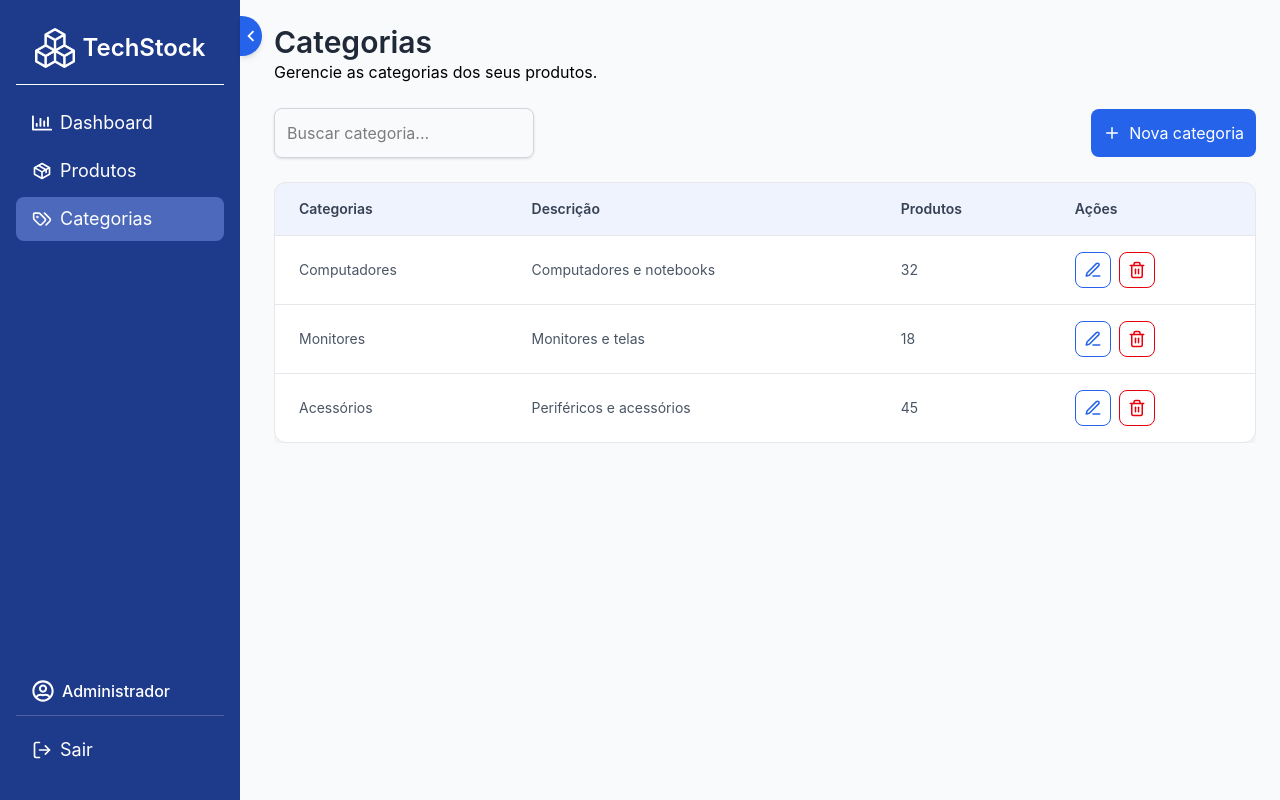
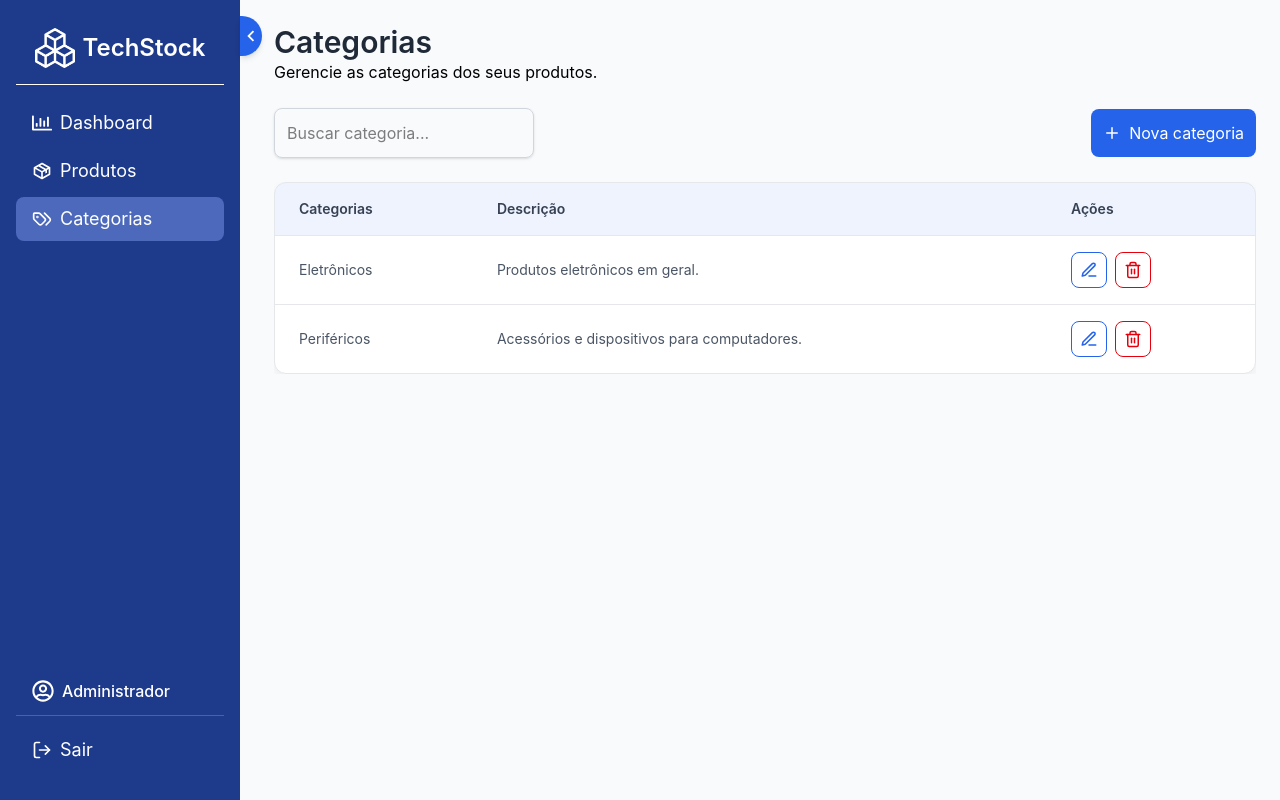
Before and after one commit to Angellica06/techstock, a React (Vite) app: page /categorias in a window 1280 px wide. Built offline with nearby package versions, Linux system fonts and the light colour scheme; data requests are answered from the project's data file.

Commit message:
feat: implementa listagem de categorias

```diff
--- a/db.json
+++ b/db.json
@@ -1,10 +1,22 @@
 {
   "users": [
     {
-            "id": 1,
+      "id": "1",
       "name": "Administrador",
       "email": "admin@techstock.com",
       "password": "T3ch@Stock#2026"
     }
+  ],
+  "categorias": [
+    {
+      "id": "1",
+      "nome": "Eletrônicos",
+      "descricao": "Produtos eletrônicos em geral."
+    },
+    {
+      "id": "2",
+      "nome": "Periféricos",
+      "descricao": "Acessórios e dispositivos para computadores."
+    }
   ]
 }
--- a/src/components/table/CategoryColumns.jsx
+++ b/src/components/table/CategoryColumns.jsx
@@ -2,16 +2,12 @@ import { FiEdit3, FiTrash2 } from "react-icons/fi";
 
 export const columns = [
   {
-    accessorKey: "name",
+    accessorKey: "nome",
     header: "Categorias",
   },
   {
-    accessorKey: "description",
+    accessorKey: "descricao",
     header: "Descrição",
-  },
-  {
-    accessorKey: "products",
-    header: "Produtos",
   },
   {
     id: "actions",
--- a/src/components/table/DataTable.jsx
+++ b/src/components/table/DataTable.jsx
@@ -4,7 +4,7 @@ import {
   useReactTable,
 } from "@tanstack/react-table";
 
-function DataTable({ columns, data }) {
+function DataTable({ columns, data, error }) {
   const table = useReactTable({
     data,
     columns,
@@ -49,6 +49,7 @@ function DataTable({ columns, data }) {
           ))}
         </tbody>
       </table>
+      {error && <p className="text-center my-5 text-text-light">{error}</p>}
     </div>
   );
 }
--- a/src/components/ui/Button.jsx
+++ b/src/components/ui/Button.jsx
@@ -1,8 +1,16 @@
-function Button({ children, className = "", onClick }) {
+function Button({
+  children,
+  className = "",
+  onClick,
+  disabled,
+  type = "button",
+}) {
   return (
     <button
+      type={type}
       onClick={onClick}
       className={`bg-primary-light text-surface p-3 rounded-lg cursor-pointer ${className}`}
+      disabled={disabled}
     >
       {children}
     </button>
--- a/src/components/ui/Input.jsx
+++ b/src/components/ui/Input.jsx
@@ -1,10 +1,11 @@
-function Input({ type, placeholder, onChange, className }) {
+function Input({ type, placeholder, onChange, className, value }) {
   return (
     <input
       className={`w-full border border-gray-300 p-3 rounded-lg shadow
       outline-none focus:border-blue-200 focus:ring-1 focus:ring-blue-200 ${className}`}
       type={type}
       placeholder={placeholder}
+      value={value}
       onChange={onChange}
       required
     />
--- a/src/components/ui/Modal.jsx
+++ b/src/components/ui/Modal.jsx
@@ -9,12 +9,19 @@ function Modal({
   children,
   onSubmit,
   submitText = "Salvar",
+  disabled,
 }) {
   if (!isOpenModal) return null;
 
   return (
-    <div className="fixed inset-0 flex items-center justify-center bg-black/50" onClick={onClose}>
-      <div className="w-full max-w-lg rounded-xl bg-surface p-6" onClick={(e) => e.stopPropagation()}>
+    <div
+      className="fixed inset-0 flex items-center justify-center bg-black/50"
+      onClick={onClose}
+    >
+      <div
+        className="w-full max-w-lg rounded-xl bg-surface p-6"
+        onClick={(e) => e.stopPropagation()}
+      >
         <div className="flex justify-between">
           <h2 className="text-xl font-semibold">{title}</h2>
 
@@ -33,7 +40,14 @@ function Modal({
         <div className="mt-4 grid grid-cols-2 gap-4">{children}</div>
 
         <div className="mt-4 flex gap-3">
-          <Button onClick={onSubmit}>{submitText}</Button>
+          <Button
+            type="submit"
+            className="disabled:cursor-auto disabled:bg-gray-400"
+            onClick={onSubmit}
+            disabled={disabled}
+          >
+            {submitText}
+          </Button>
 
           <Button onClick={onClose} className="bg-red-600">
             Cancelar
--- /dev/null
+++ b/src/hooks/useCategories.js
@@ -0,0 +1,49 @@
+import { useState } from "react";
+import api from "../services/api";
+
+const useCategories = () => {
+  const [loading, setLoading] = useState(false);
+  const [error, setError] = useState("");
+
+  const buscarCategorias = async () => {
+    setLoading(true);
+    setError("");
+
+    try {
+      const response = await api.get("/categorias");
+
+      const categoria = response.data;
+
+      if (categoria.length === 0) {
+        setError("Nenhuma categoria foi encontrada.");
+
+        return {
+          success: false,
+          categoria: [],
+        };
+      }
+
+      return {
+        success: true,
+        categoria,
+      };
+    } catch {
+      setError("Ocorreu um erro ao buscar categorias. Tente novamente.");
+
+      return {
+        success: false,
+        categoria: [],
+      };
+    } finally {
+      setLoading(false);
+    }
+  };
+
+  return {
+    buscarCategorias,
+    loading,
+    error,
+  };
+};
+
+export default useCategories;
--- a/src/pages/Categorias.jsx
+++ b/src/pages/Categorias.jsx
@@ -4,28 +4,26 @@ import { LuPlus } from "react-icons/lu";
 import DataTable from "../components/table/DataTable";
 import { columns } from "../components/table/CategoryColumns";
 import Modal from "../components/ui/Modal";
-import { useState } from "react";
-
-const data = [
-  {
-    name: "Computadores",
-    description: "Computadores e notebooks",
-    products: 32,
-  },
-  {
-    name: "Monitores",
-    description: "Monitores e telas",
-    products: 18,
-  },
-  {
-    name: "Acessórios",
-    description: "Periféricos e acessórios",
-    products: 45,
-  },
-];
+import { useState, useEffect } from "react";
+import useCategories from "../hooks/useCategories";
 
 function Categorias() {
   const [isOpenModal, setIsOpenModal] = useState(false);
+  const [categorias, setCategorias] = useState([]);
+  const [nome, setNome] = useState("");
+  const [descricao, setDescricao] = useState("");
+
+  const { buscarCategorias, loading, error } = useCategories();
+
+  useEffect(() => {
+    const carregarCategorias = async () => {
+      const resultado = await buscarCategorias();
+
+      setCategorias(resultado.categoria);
+    };
+
+    carregarCategorias();
+  }, []);
 
   return (
     <div className="ml-3 mr-6 my-6">
@@ -47,7 +45,7 @@ function Categorias() {
       </div>
 
       <div className="mt-6 overflow-x-auto">
-        <DataTable columns={columns} data={data} />
+        <DataTable columns={columns} data={categorias} error={error} />
       </div>
 
       <Modal
@@ -55,16 +53,27 @@ function Categorias() {
         onClose={() => setIsOpenModal(false)}
         title="Nova categoria"
         description="Adicione uma nova categoria ao estoque."
-        submitText="Adicionar"
+        submitText={loading ? "Adicionando..." : "Adicionar"}
+        disabled={nome === "" || descricao === ""}
       >
         <div className="col-span-2">
           <label>Nome da categoria</label>
-          <Input type="text" placeholder="Nome da categoria" />
+          <Input
+            type="text"
+            placeholder="Nome da categoria"
+            value={nome}
+            onChange={(e) => setNome(e.target.value)}
+          />
         </div>
 
         <div className="col-span-2">
           <label>Descrição</label>
-          <Input type="text" placeholder="Descrição" />
+          <Input
+            type="text"
+            placeholder="Descrição"
+            value={descricao}
+            onChange={(e) => setDescricao(e.target.value)}
+          />
         </div>
       </Modal>
     </div>
```
Lines whose indentation alone changed are shown as unchanged.
